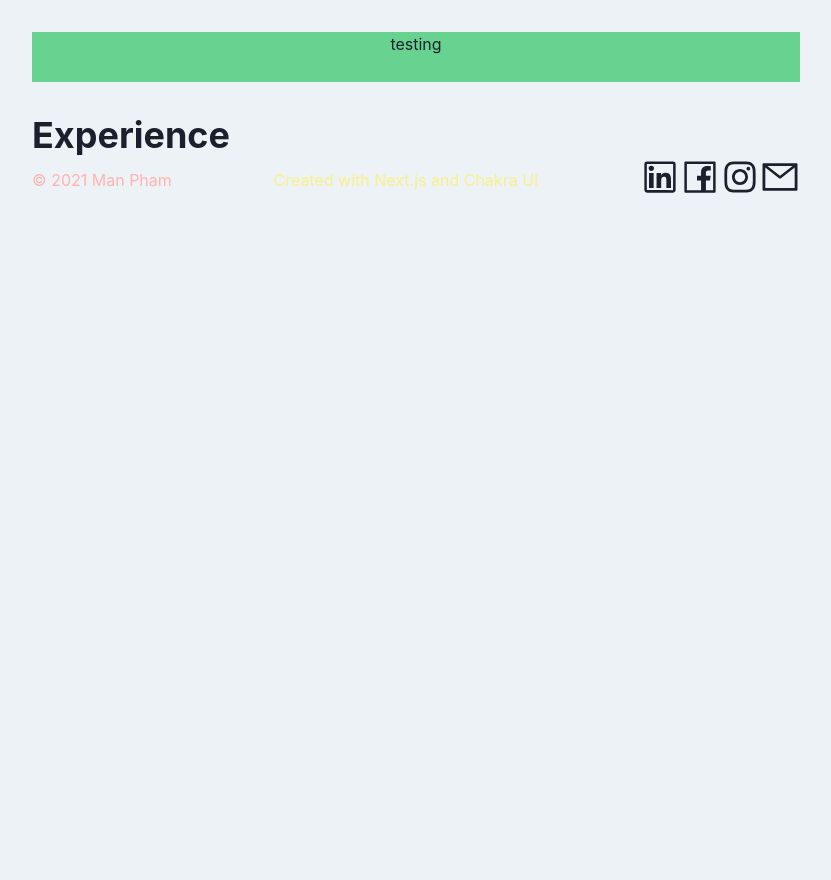
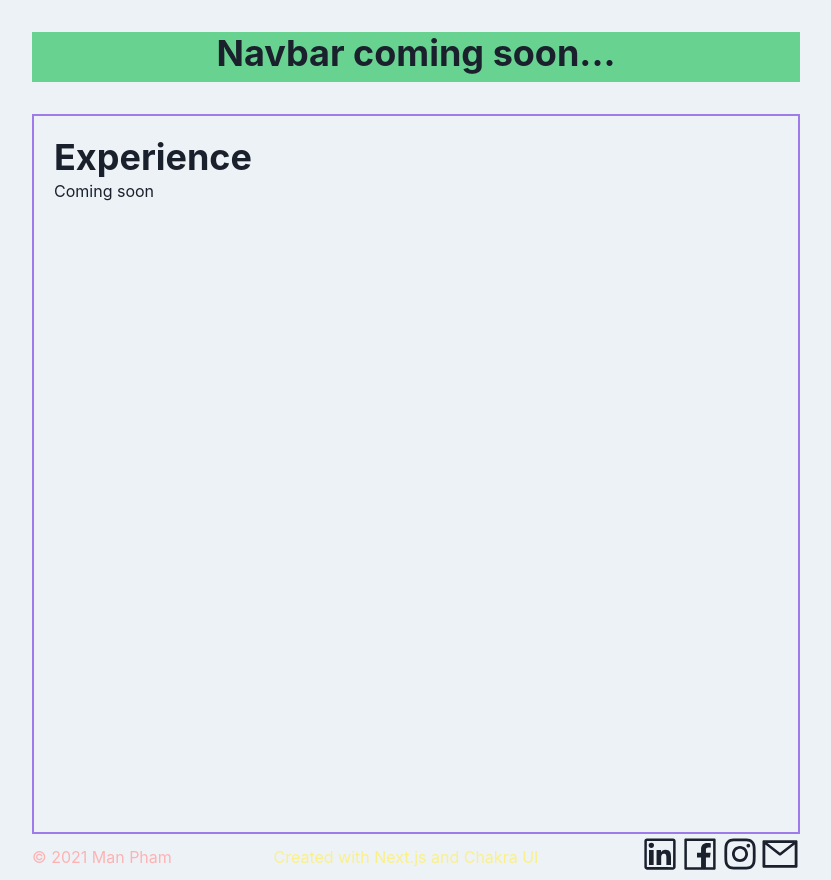
Before and after one commit to NeoTheSecond/portfolio, a Next.js app: page /experience in a window 1280 px wide. Shown: the whole page, without its empty margins (224-1055 px from the left). Before the commit the page ends 800 px from the top, so only its background shows below. Built offline with nearby package versions, Linux system fonts and the light colour scheme.

Commit message:
added experience page message

```diff
--- a/components/Header.tsx
+++ b/components/Header.tsx
@@ -1,4 +1,4 @@
-import { Box } from "@chakra-ui/layout";
+import { Box, Heading } from "@chakra-ui/layout";
 import { Center, useColorModeValue } from "@chakra-ui/react";
 
 export default function Header() {
@@ -6,7 +6,7 @@ export default function Header() {
     return (
         <Box bg={bg} h="50px" mt={8} mb={8}>
             <Center>
-                <h3>testing</h3>
+                <Heading>Navbar coming soon...</Heading>
             </Center>
         </Box>
     );
--- a/pages/experience.tsx
+++ b/pages/experience.tsx
@@ -1,10 +1,11 @@
 import React from "react";
-import { Heading } from "@chakra-ui/layout";
+import { Heading, Box, Text } from "@chakra-ui/layout";
 
 export default function Experience() {
     return (
-        <div>
+        <Box minH="90vh" borderWidth={2} p={5} borderColor="purple.400">
             <Heading>Experience</Heading>
-        </div>
+            <Text>Coming soon</Text>
+        </Box>
     );
 }
```
